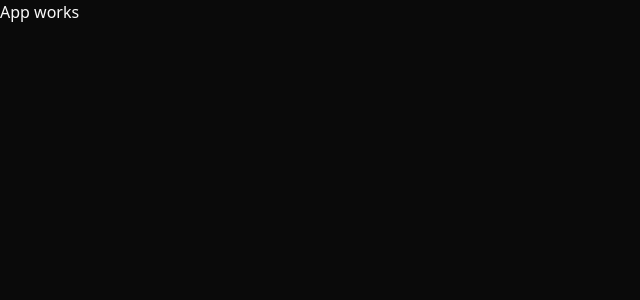
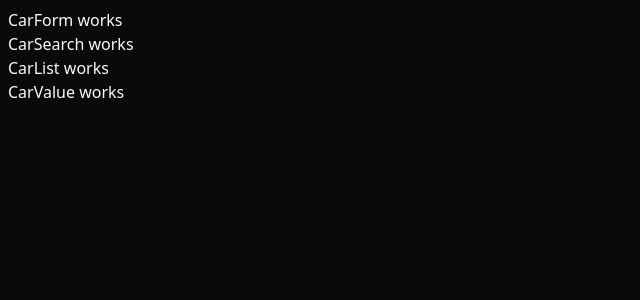
Before and after one commit to SmackSmash/cars-ts, a React (Vite) app: page / in a window 1280 px wide. Shown: the top 300 px of the page, without its empty margins (0-640 px from the left). Built offline with nearby package versions, Linux system fonts and the light colour scheme.

Commit message:
Added basic components

```diff
--- a/src/App.tsx
+++ b/src/App.tsx
@@ -1,7 +1,18 @@
 import type { FC } from 'react';
+import CarSearch from './components/CarSearch';
+import CarForm from './components/CarForm';
+import CarList from './components/CarList';
+import CarValue from './components/CarValue';
 
 const App: FC = () => {
-  return <div>App works</div>;
+  return (
+    <div className='p-2'>
+      <CarForm />
+      <CarSearch />
+      <CarList />
+      <CarValue />
+    </div>
+  );
 };
 
 export default App;
--- /dev/null
+++ b/src/components/CarForm.tsx
@@ -0,0 +1,7 @@
+import type { FC } from 'react';
+
+const CarForm: FC = () => {
+  return <div>CarForm works</div>;
+};
+
+export default CarForm;
--- /dev/null
+++ b/src/components/CarList.tsx
@@ -0,0 +1,7 @@
+import type { FC } from 'react';
+
+const CarList: FC = () => {
+  return <div>CarList works</div>;
+};
+
+export default CarList;
--- /dev/null
+++ b/src/components/CarSearch.tsx
@@ -0,0 +1,7 @@
+import type { FC } from 'react';
+
+const CarSearch: FC = () => {
+  return <div>CarSearch works</div>;
+};
+
+export default CarSearch;
--- /dev/null
+++ b/src/components/CarValue.tsx
@@ -0,0 +1,7 @@
+import type { FC } from 'react';
+
+const CarValue: FC = () => {
+  return <div>CarValue works</div>;
+};
+
+export default CarValue;
```
